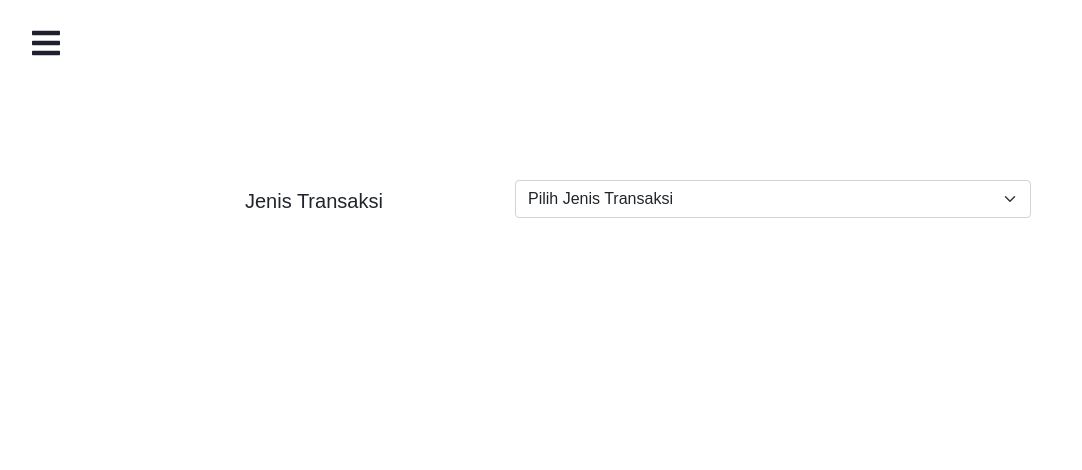
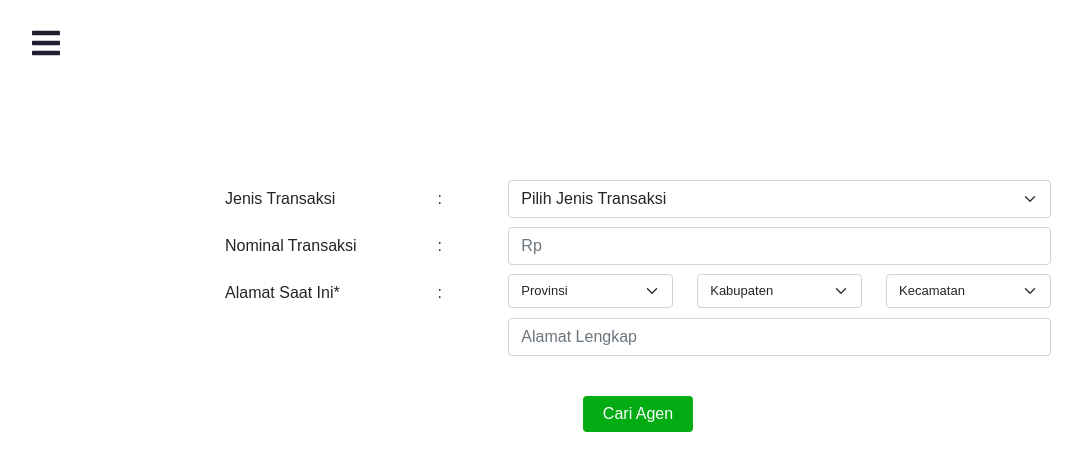
Before and after one commit to grarizki/Homework-4, a React (Create React App) app: page /transaksi in a window 1280 px wide. Shown: the top 470 px of the page, without its empty margins (2-1084 px from the left). Built offline with nearby package versions, Linux system fonts and the light colour scheme.

Commit message:
add setoran pinjaman

```diff
--- /dev/null
+++ b/src/pages/transaksi/Setoran Pinjaman/alamat.js
@@ -0,0 +1,105 @@
+import React from 'react';
+import { Form, Col, Row, Button } from "react-bootstrap";
+
+class Alamat extends React.Component {
+	constructor(props) {
+		super(props);
+		this.state = {
+			provinsi : [],
+			kabupaten : [],
+			kecamatan : [],
+			selectedProvinsi : 'Provinsi',
+			selectedKabupaten : 'Kabupaten'
+		};
+		this.changeProvinsi = this.changeProvinsi.bind(this);
+		this.changeKabupaten = this.changeKabupaten.bind(this);
+	}
+
+	componentDidMount() {
+		this.setState({
+			provinsi : [
+				{ name: 'Jawa Barat', kabupaten: [ {name: 'Kota Bandung', kecamatan: ['Coblong', 'Lengkong Gudang', 'Buahbatu', 'Ujung Berung',"Antapani"]},
+                                                    {name: 'Bogor', kecamatan: ['Bojong Gede', 'Ciawi', 'Cibinong', "Cileungsi","Cijeruk"]},
+                                                    {name: 'Tasikmalaya', kecamatan: ['Bantarkalong', 'Bojongasih', 'Cibalong',"Cipatujah"]}] },
+				{ name: 'Jawa Tengah', kabupaten: [ {name: 'Grobogan', kecamatan: ['Brati', 'Gabus','Geyer', 'Karangrayu','Kradenan', 'Purwodadi']},
+                                                    {name: 'Kudus', kecamatan: ['Jekulo', 'Kaliwungu', 'Kudus','Mejobo', 'Undaan']},
+                                                    {name: 'Pekalongan', kecamatan: ['Bojong','Buaran','Karangayar', 'Kedungwungi','Lebakbarang']},
+                                                    {name: 'Semarang', kecamatan: ['Ambarawa', 'Bancak','Bawen', "Banyubiru",'Bringin', 'Getasan']}] },
+				{ name: 'Jawa Timur', kabupaten: [ {name: 'Kota Surabaya', kecamatan: ['Gubeng','Kenjeran','Tambaksari','Tandes','Wonokromo' ]},
+                                                    {name: 'Kota Malang', kecamatan: ['Blimbingan','Kedungkandang','Lowokwaru','Sukun']},
+                                                    {name: 'Kota Madiun', kecamatan: ['Kartoharjo','Manguharjo','Taman']},
+                                                    {name: 'Kota Kediri', kecamatan: ['Kediri','Mojoroto','Pesantren']},
+                                                    {name: 'Banyuwangi', kecamatan: ['Pesanggaran','Purwoharjo', 'Muncar', 'Genteng', 'Glenmore','Rogojampi']} ] },
+				{ name: 'Bali', kabupaten: [ {name: 'Buleleng', kecamatan: ['Buleleng','Gerokak','Sawan','Seririt','Tejakula']},
+                                            {name: 'Kota Denpasar', kecamatan: ['Denpasar Barat','Denpasar Selatan','Denpasar Timur','Denpasar Utara']},
+                                            {name: 'Gianyar', kecamatan: ['Blahbatu','Giayar','Payangan','Sukawati','Ubud']},
+                                            {name: 'Jembrana', kecamatan: ['Jembrana','Melaya','Negara','Pekutaan']},
+                                            {name: 'Tabanan', kecamatan: ['Baturiti','Kerambitan','Selemadeng Barat', 'Selemadeng Timur', 'Tabanan']} ] },
+				{ name: 'Maluku', kabupaten: [ {name: 'Kota Ambon', kecamatan: ['Nusaniwe','Sirimau','Teluk Ambon','Leitimur Selatan']},
+                                                {name: 'Kota Tual', kecamatan: ['Pulau Dullah Utara','Pulau Dullah Selatan','Tayando Tam', 'Pulau-Pulau Kur']},
+                                                {name: 'Buru', kecamatan: ['Namlea', 'Air Buaya', 'Waeapo','Waplau','Lolong Guba']},
+                                                {name: 'Kepulauan Aru', kecamatan: ['Aru Selatan','Aru Tengah', 'Aru Utara']}] }
+			]
+		});
+	}
+
+	changeProvinsi(event) {
+		this.setState({selectedProvinsi: event.target.value});
+		this.setState({kabupaten : this.state.provinsi.find(prov => prov.name === event.target.value).kabupaten});
+	}
+
+	changeKabupaten(event) {
+		this.setState({selectedKabupaten: event.target.value});
+		const stats = this.state.provinsi.find(prov => prov.name === this.state.selectedProvinsi).kabupaten;
+		this.setState({kecamatan : stats.find(kbptn => kbptn.name === event.target.value).kecamatan});
+	}
+
+	render() {
+		return (
+			<div>
+				<Row>
+                    <Col xs={3} style={{paddingTop:"7px", fontSize:"16px"}}>
+                        <p> Alamat Saat Ini*</p>
+                    </Col>
+                    <Col style={{paddingTop:"7px"}}>
+                        <p>:</p>
+                    </Col>
+                    <Col xs={8}>
+						<Row>
+							<Col md="4">
+								<Form.Select className="me-sm-2" id="inlineFormCustomSelect" placeholder="Provinsi" style={{fontSize:"13px"}} value={this.state.selectedProvinsi} onChange={this.changeProvinsi}>
+									<option value="0">Provinsi</option>
+									{this.state.provinsi.map((e, key) => {
+									return <option key={key}>{e.name}</option>;
+									})}
+								</Form.Select>
+							</Col>
+							<Col  md="4">
+								<Form.Select className="me-sm-2" id="inlineFormCustomSelect" placeholder="Kabupaten" style={{fontSize:"13px"}} value={this.state.selectedKabupaten} onChange={this.changeKabupaten}>
+									<option value="0">Kabupaten</option>
+									{this.state.kabupaten.map((e, key) => {
+									return <option key={key}>{e.name}</option>;
+									})}
+								</Form.Select>
+							</Col>
+							<Col  md="4">
+								<Form.Select className="me-sm-2" id="inlineFormCustomSelect" placeholder="Kecamatan" style={{fontSize:"13px"}}>
+									<option value="0">Kecamatan</option>
+									{this.state.kecamatan.map((e, key) => {
+									return <option key={key}>{e}</option>;
+									})}
+								</Form.Select>
+							</Col>
+						</Row>
+                    	<Col className ="alamat" style={{marginTop:"10px"}}>
+                        	<Form.Control type="text" placeholder="Alamat Lengkap" />
+                    	</Col>
+               		</Col>
+                </Row>
+
+			</div>
+		)
+	}
+}
+
+export default Alamat;
--- /dev/null
+++ b/src/pages/transaksi/Setoran Pinjaman/cariagenbtn.js
@@ -0,0 +1,28 @@
+import React from 'react';
+import {Col, Row, Button } from "react-bootstrap";
+
+class CariAgenBtn extends React.Component{
+    constructor(props){
+        super(props);
+
+    }
+    render(){
+        return(
+            <div className="cariAgenBtn" style={{display:"flex", justifyContent:"center"}}>
+                <Row >
+                    <Col className = "submit" >
+                        <Button type="submit" className="mb-2" style={{backgroundColor:"#04ac14",
+                        border:"none",fontSize:"16px", marginTop:"40px", paddingRight:"20px",
+                        paddingLeft:"20px"}}>
+                            Cari Agen
+                        </Button>
+                    </Col>
+                </Row>
+
+            </div>
+
+        )
+    }
+
+}
+export default CariAgenBtn;
--- /dev/null
+++ b/src/pages/transaksi/Setoran Pinjaman/setoranPinjaman.js
@@ -0,0 +1,26 @@
+import React from 'react';
+import Alamat from './alamat';
+import CariAgenBtn from './cariagenbtn'
+import { Form, Col, Row, Button } from "react-bootstrap";
+
+function StoranPinjaman (){
+    return(
+        <div>
+            <Row>
+                <Col xs={3} style={{paddingTop:"7px", fontSize:"16px"}}>
+                    <p>Nominal Transaksi</p>
+                </Col>
+                <Col style={{paddingTop:"7px"}}>
+                    <p>:</p>
+                </Col>
+                <Col xs={8}>
+                    <Form.Control type="text" placeholder="Rp"/>
+                </Col>
+            </Row>
+            <Alamat/>
+            <CariAgenBtn/>
+        </div>
+
+    )
+}
+export default StoranPinjaman;
--- a/src/pages/transaksi/Transaksi.js
+++ b/src/pages/transaksi/Transaksi.js
@@ -1,5 +1,6 @@
 import React, {Component} from 'react';
 import '../transaksi/Transaksi.css';
+import StoranPinjaman from './Setoran Pinjaman/setoranPinjaman'
 import {Col, Row, Form} from 'react-bootstrap';
 import NavbarComponent from "../../assets/components/navbar/NavbarComponent"
 
@@ -9,13 +10,15 @@ class Transaksi extends Component {
       return (
        <div>
          <NavbarComponent />
-          <div className="container">
-          <Form>
-          <Form.Group as={Row} className="mb-3">
-         <Col md="4">
-         <Form.Label style={{width:"200px", paddingTop:"6px", fontSize:"20px"}}>
+          <div className="container" >
+            <Form as={Row} style={{width:"850px", paddiingBottom:"0px"}}>
+                <Col md="3">
+                  <Form.Label style={{width:"200px", paddingTop:"7px", fontSize:"16px"}}>
                   Jenis Transaksi
                   </Form.Label>
+                </Col>
+                <Col md="1" style={{paddingTop:"7px"}}>
+                  <p>:</p>
                 </Col>
                 <Col md="8">
                   <Form.Select size="md">
@@ -42,9 +45,8 @@ class Transaksi extends Component {
                     <option value="Setor-Pasti">Setor-Pasti</option>
                   </Form.Select>
                 </Col>
-  </Form.Group>
+              <StoranPinjaman/>
             </Form>
-
           </div>
        </div>
       );
```
Lines whose indentation alone changed are shown as unchanged.
